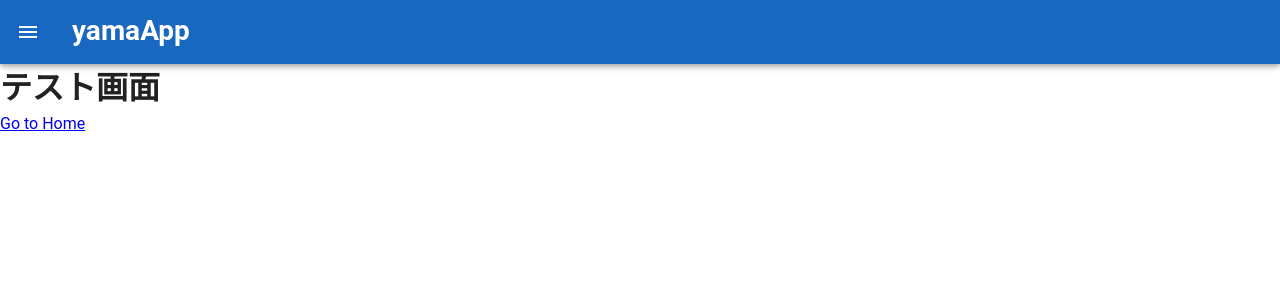
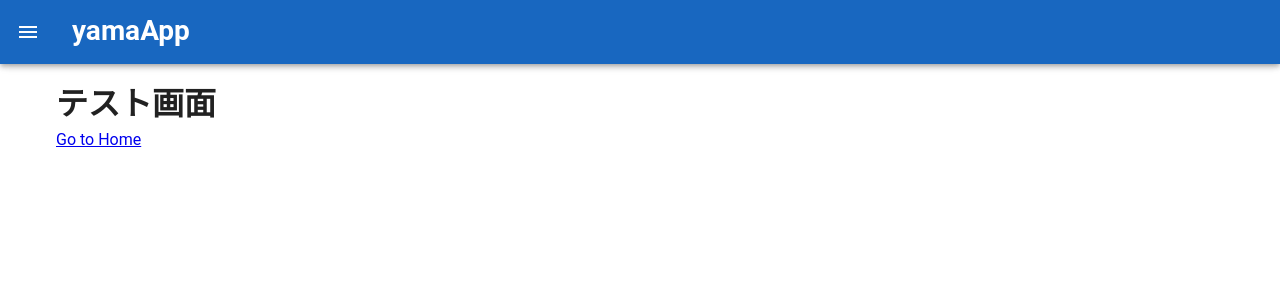
Before and after one commit to Katsuya2022/yama-app-2024, a Nuxt app: page /Test in a window 1280 px wide. Shown: the top 300 px of the page. Built offline with nearby package versions, Linux system fonts and the light colour scheme.

Commit message:
ホーム画面、テスト画面をvuetify用にv-containerを使用するよう変更

```diff
--- a/pages/Test.vue
+++ b/pages/Test.vue
@@ -1,6 +1,6 @@
 <template>
-  <div>
+  <v-container>
     <h1>テスト画面</h1>
     <nuxt-link to="/">Go to Home</nuxt-link>
-  </div>
+  </v-container>
 </template>
--- a/pages/index.vue
+++ b/pages/index.vue
@@ -1,8 +1,8 @@
 <template>
-  <div>
+  <v-container>
     <h1>ホーム画面</h1>
     <nuxt-link to="/Test">Go to Test</nuxt-link>
-  </div>
+  </v-container>
 </template>
 
 <script setup>
```
